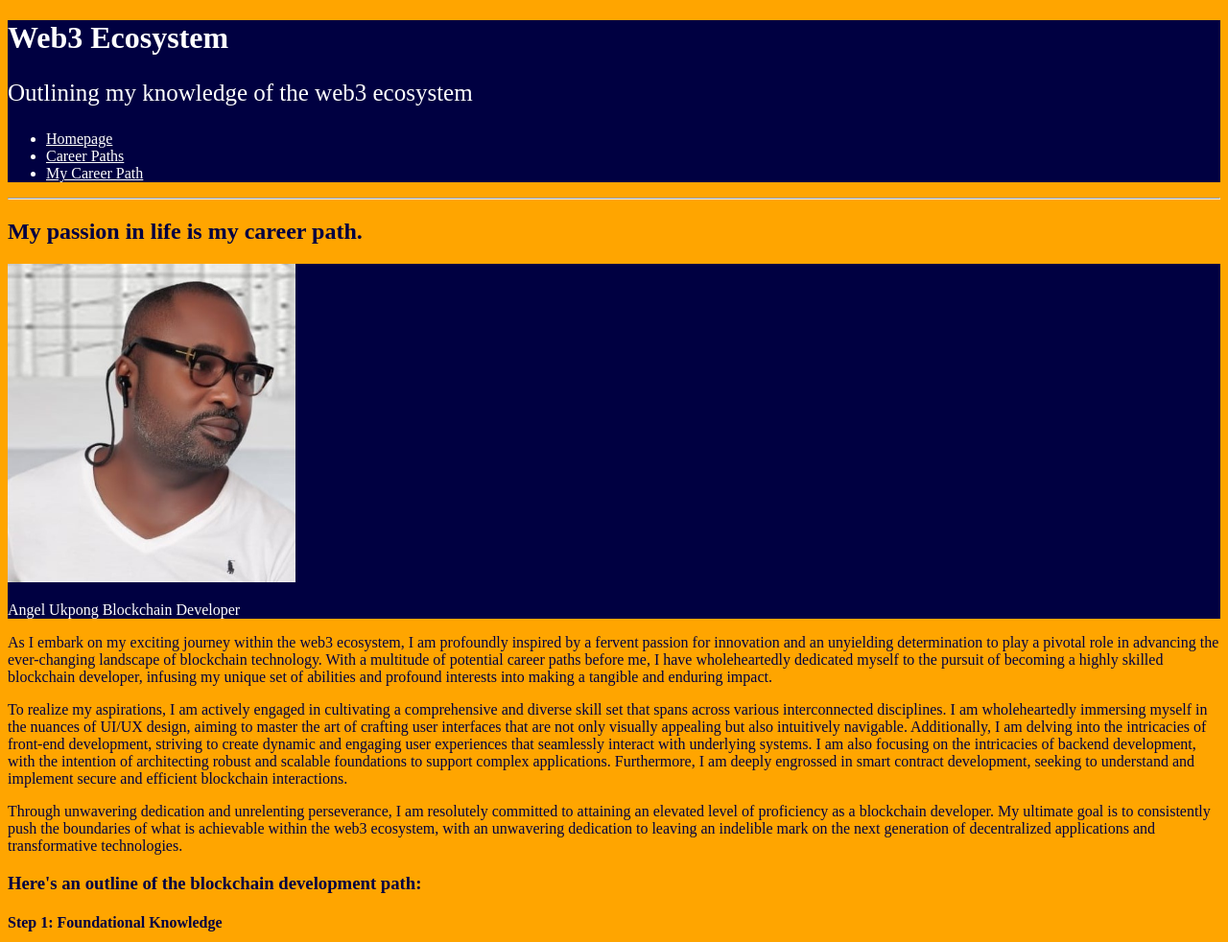
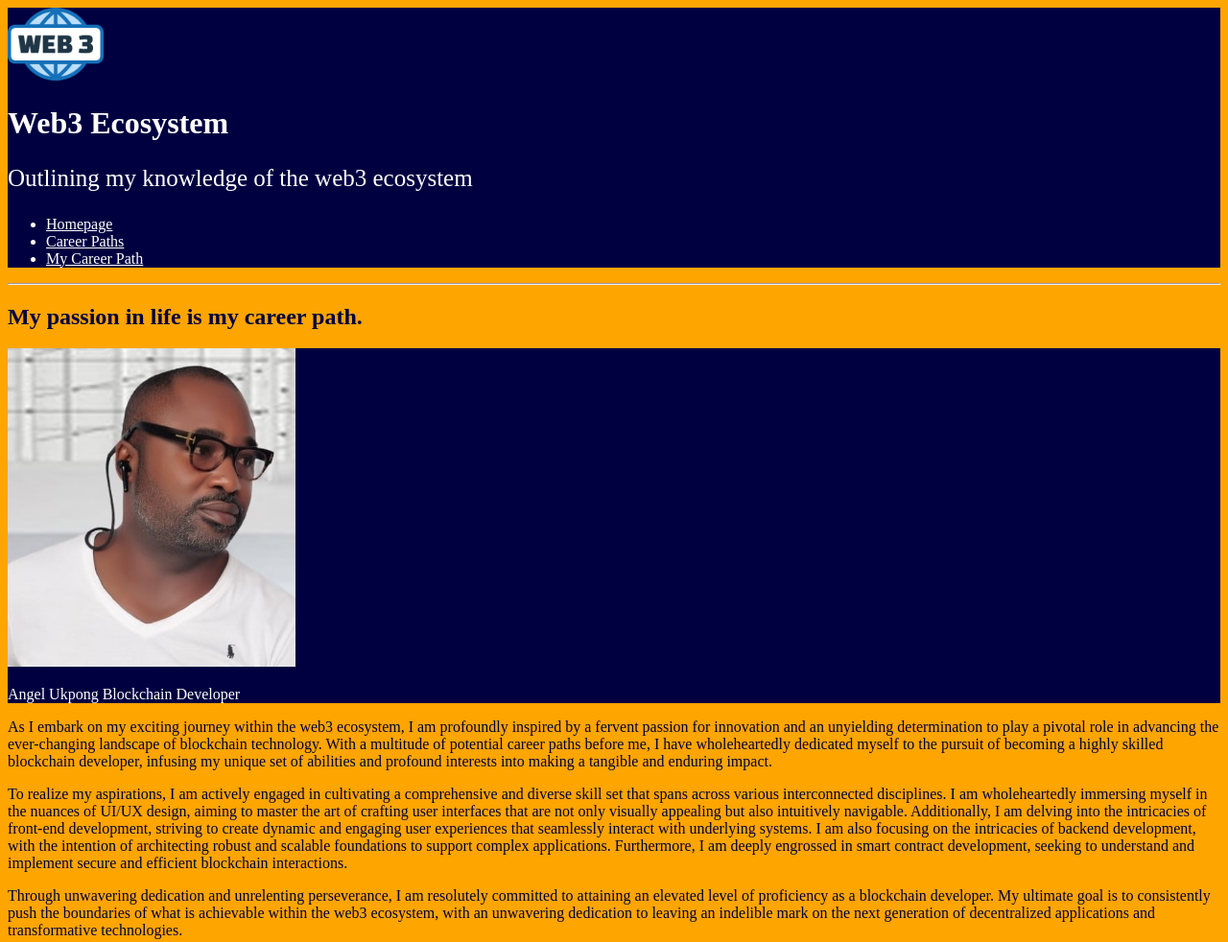
Before and after one commit to angelukpong/web3-ecosystem, a plain HTML site: page my-career-path.html in a window 1280 px wide. Shown: the top 982 px of the page at 96% size. Drawn offline with Linux system fonts and the light colour scheme.

Commit message:
Added web3 logo and favicon
Web3 logo was added to the top on all pages. Likewise, the web3 favicon was added to all the pages' head tags.

```diff
--- a/career-paths.html
+++ b/career-paths.html
@@ -4,21 +4,36 @@
     <meta charset="UTF-8" />
     <meta name="viewport" content="width=device-width, initial-scale=1.0" />
     <title>Web3 career paths</title>
+    <link rel="shortcut icon" href="assets/images/icons/web-3-icon.png" type="image/x-icon">
   </head>
   <body style="background-color: orange; color: rgb(0, 0, 65)">
     <div>
-        <div style="background-color: rgb(0, 0, 65); color: #fff;">
-            <h1>Web3 Ecosystem</h1>
+        <div style="background-color: rgb(0, 0, 65); color: #fff">
+            <div>
+              <img
+                src="assets/images/icons/web-3-icon.png"
+                alt="Web3 Icon"
+                width="100"
+              />
+
+              <h1>Web3 Ecosystem</h1>
+            </div>
             <p style="font-size: 25px">
               Outlining my knowledge of the web3 ecosystem
             </p>
-            <div style="background-color: rgb(0, 0, 65); color: white;">
-                <ul >
-                  <li><a href="index.html" style="color: white;">Homepage</a></li>
-                  <li><a href="#" style="color: white;">Career Paths</a></li>
-                  <li><a href="my-career-path.html" style="color: white;">My Career Path</a></li>
-                </ul>
-              </div>
+            <div style="background-color: rgb(0, 0, 65); color: white">
+              <ul>
+                <li><a href="index.html" style="color: white">Homepage</a></li>
+                <li>
+                  <a href="#" style="color: white">Career Paths</a>
+                </li>
+                <li>
+                  <a href="my-career-path.html" style="color: white"
+                    >My Career Path</a
+                  >
+                </li>
+              </ul>
+            </div>
           </div>
       <hr />
       <div>
--- a/my-career-path.html
+++ b/my-career-path.html
@@ -4,21 +4,36 @@
     <meta charset="UTF-8" />
     <meta name="viewport" content="width=device-width, initial-scale=1.0" />
     <title>My career path</title>
+    <link rel="shortcut icon" href="assets/images/icons/web-3-icon.png" type="image/x-icon">
   </head>
   <body style="background-color: orange; color: rgb(0, 0, 65)">
     <div>
-        <div style="background-color: rgb(0, 0, 65); color: #fff;">
-            <h1>Web3 Ecosystem</h1>
+        <div style="background-color: rgb(0, 0, 65); color: #fff">
+            <div>
+              <img
+                src="assets/images/icons/web-3-icon.png"
+                alt="Web3 Icon"
+                width="100"
+              />
+
+              <h1>Web3 Ecosystem</h1>
+            </div>
             <p style="font-size: 25px">
               Outlining my knowledge of the web3 ecosystem
             </p>
-            <div style="background-color: rgb(0, 0, 65); color: white;">
-                <ul >
-                  <li><a href="index.html" style="color: white;">Homepage</a></li>
-                  <li><a href="career-paths.html" style="color: white;">Career Paths</a></li>
-                  <li><a href="#" style="color: white;">My Career Path</a></li>
-                </ul>
-              </div>
+            <div style="background-color: rgb(0, 0, 65); color: white">
+              <ul>
+                <li><a href="index.html" style="color: white">Homepage</a></li>
+                <li>
+                  <a href="career-paths.html" style="color: white">Career Paths</a>
+                </li>
+                <li>
+                  <a href="#" style="color: white"
+                    >My Career Path</a
+                  >
+                </li>
+              </ul>
+            </div>
           </div>
       <hr />
       <div>
```
Also changed, not shown: index.html (+46 -15 lines), assets/images/icons/web-3-icon.png (added), assets/images/icons/web3.png (added).
